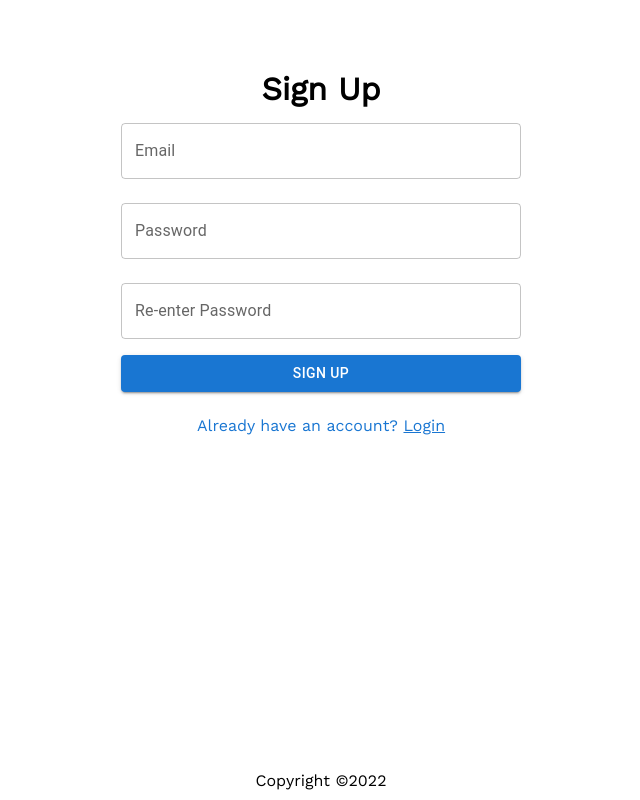
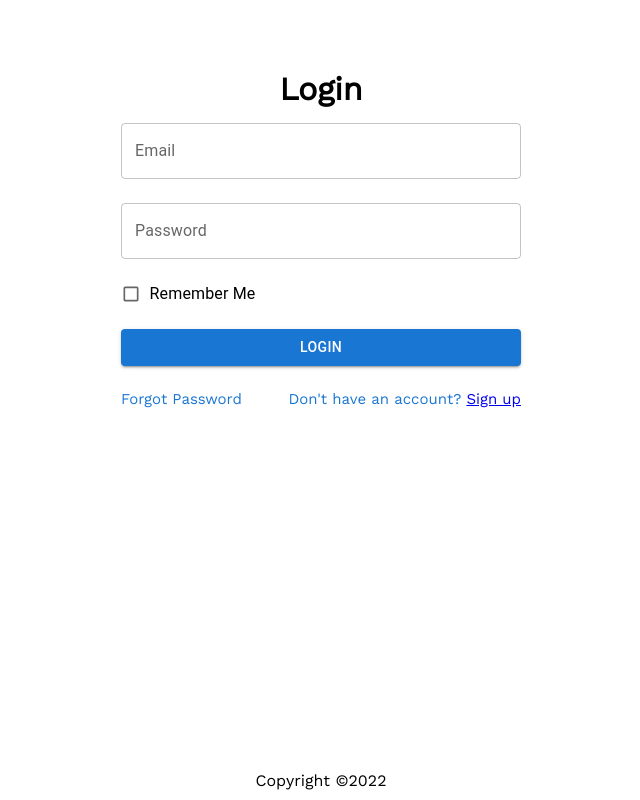
Before and after one commit to sudo0511/react-authentication, a React (Create React App) app: page / in a window 1280 px wide. Shown: the whole page, without its empty margins (319-959 px from the left). Built offline with nearby package versions, Linux system fonts and the light colour scheme.

Commit message:
Routing enabled

```diff
--- a/package.json
+++ b/package.json
@@ -12,6 +12,7 @@
     "firebase": "^9.6.6",
     "react": "^17.0.2",
     "react-dom": "^17.0.2",
+    "react-router-dom": "^6.2.1",
     "react-scripts": "5.0.0",
     "web-vitals": "^2.1.3"
   },
--- a/src/components/App.js
+++ b/src/components/App.js
@@ -2,14 +2,19 @@ import React from "react";
 import Footer from "./Footer";
 import Login from "./Login";
 import Signup from "./Signup";
+import { BrowserRouter, Routes, Route } from "react-router-dom";
 
 const App = () => {
   return (
-    <div>
-      {/* <Login /> */}
-      <Signup />
-      <Footer />
-    </div>
+    <BrowserRouter>
+      <div>
+        <Routes>
+          <Route path="/" element={<Login />} />
+          <Route path="/signup" element={<Signup />} />
+        </Routes>
+        <Footer />
+      </div>
+    </BrowserRouter>
   );
 };
 
--- a/src/components/Login.js
+++ b/src/components/Login.js
@@ -7,8 +7,9 @@ import {
   FormControlLabel,
   Checkbox,
   Grid,
-  Link,
+  Link as MyLink,
 } from "../Imports/imports";
+import { Link } from "react-router-dom";
 
 const Login = () => {
   return (
@@ -33,7 +34,7 @@ const Login = () => {
         type="password"
         label="Password"
         fullWidth
-        placeholder="*******"
+        placeholder="***********"
       />
       <FormControlLabel
         sx={{
@@ -61,9 +62,9 @@ const Login = () => {
             fontSize: 15,
           }}
         >
-          <Link href="#" underline="none">
+          <MyLink href="#" underline="none">
             Forgot Password
-          </Link>
+          </MyLink>
         </Grid>
         <Grid
           item
@@ -71,9 +72,9 @@ const Login = () => {
             fontSize: 15,
           }}
         >
-          <Link href="#" underline="none">
-            Don't have an account? <u>Sign Up</u>
-          </Link>
+          <MyLink href="#" underline="none">
+            Don't have an account? <Link to="signup">Sign up</Link>
+          </MyLink>
         </Grid>
       </Grid>
     </Box>
--- a/src/components/Signup.js
+++ b/src/components/Signup.js
@@ -1,5 +1,6 @@
 import React from "react";
-import { Box, Button, TextField, Link } from "../Imports/imports";
+import { Box, Button, TextField, Link as MyLink } from "../Imports/imports";
+import { Link } from "react-router-dom";
 
 const Signup = () => {
   return (
@@ -25,7 +26,7 @@ const Signup = () => {
           type="password"
           label="Password"
           fullWidth
-          placeholder="*******"
+          placeholder="***********"
         />
         <TextField
           sx={{
@@ -35,7 +36,7 @@ const Signup = () => {
           type="password"
           label="Re-enter Password"
           fullWidth
-          placeholder="*******"
+          placeholder="***********"
         />
         <Button
           fullWidth
@@ -47,9 +48,12 @@ const Signup = () => {
         >
           Sign up
         </Button>
-        <Link href="#" underline="none">
-          Already have an account? <u>Login</u>
-        </Link>
+        <MyLink href="#" underline="none">
+          Already have an account?{" "}
+          <Link to="/">
+            <u>Login</u>
+          </Link>
+        </MyLink>
       </Box>
     </>
   );
```
Also changed, not shown: 1 other file (tests, documents, lock files or other folders).
